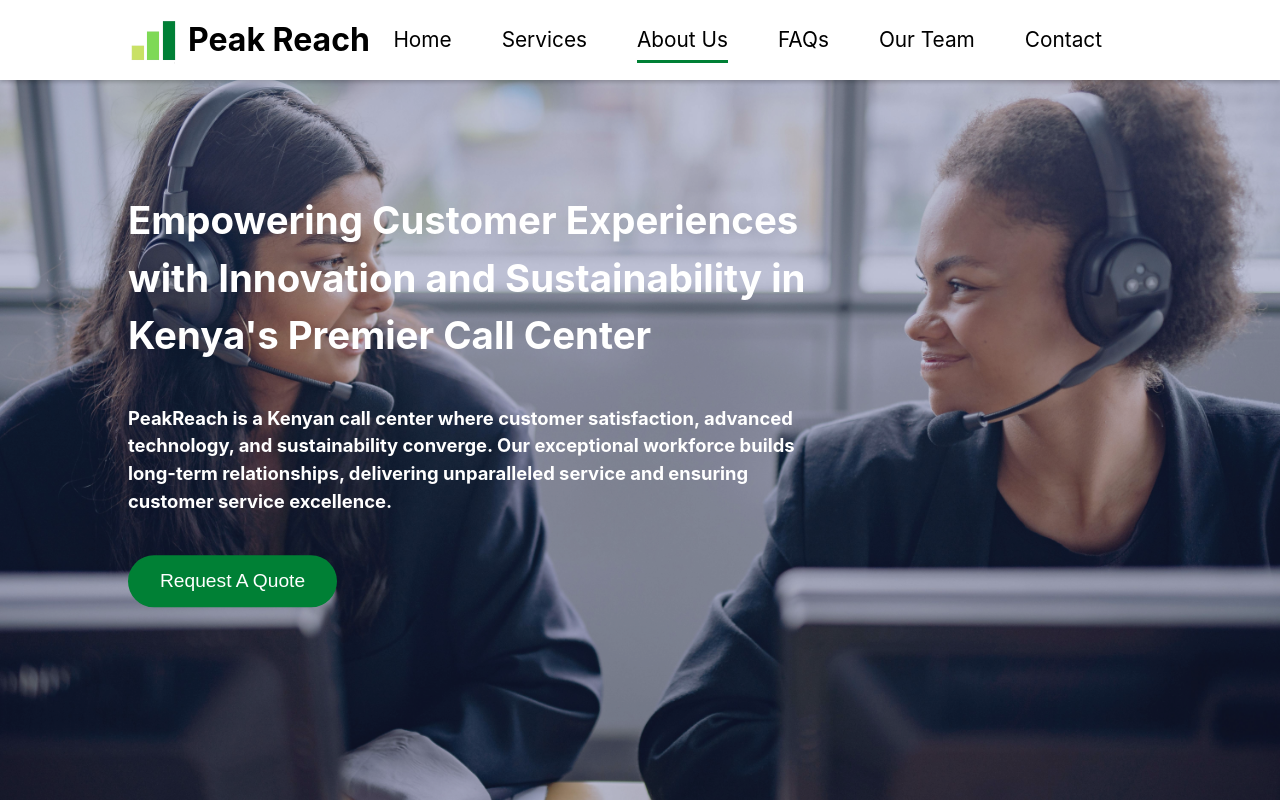
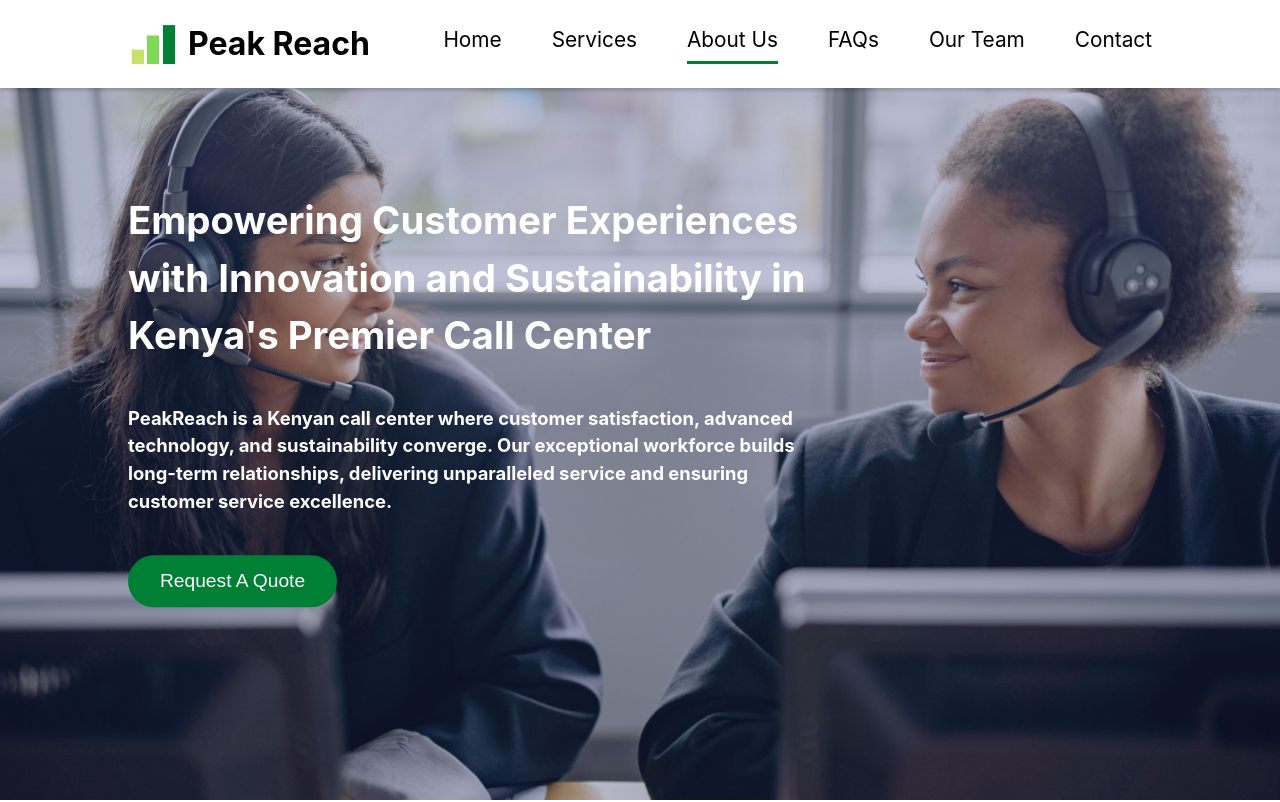
Before and after one commit to k-malongo/PeakReachCallCenter, a React (Vite) app: page / in a window 1280 px wide. Shown: the top 802 px of the page. Built offline with nearby package versions, Linux system fonts and the light colour scheme.

Commit message:
enhance navbar style

```diff
--- a/src/App.css
+++ b/src/App.css
@@ -37,7 +37,7 @@ p {
   background: #fff;
   color: #000;
   box-shadow: 0 2px 4px 0 rgba(0, 0, 0, 0.2);
-  height: 10vh;
+  height: 11vh;
   transition: all 0.7s ease-in-out;
 }
 
@@ -61,9 +61,15 @@ p {
   margin-right: 10px;
 }
 
+#navbar .links {
+  display: flex;
+  gap: 50px;
+  align-items: center;
+}
+
 #navbar .links a {
-  margin-right: 50px;
-  padding-bottom: 8px;
+  padding-bottom: 5px;
+  border-bottom: 3px solid transparent;
   font-size: 1.1rem;
   text-decoration: none;
 }
@@ -78,7 +84,7 @@ p {
 #navbar .links a:hover,
 #navbar .links .active {
   border-bottom: 3px solid #008035;
-  transition: all 0.3s ease-in-out;
+  transition: all 0.7s ease-in-out;
 }
 
 #header {
@@ -626,7 +632,7 @@ p {
 
 #team .card {
   height: 450px;
-  width: 220px;
+  width: 230px;
 }
 
 #team .card:hover {
```
